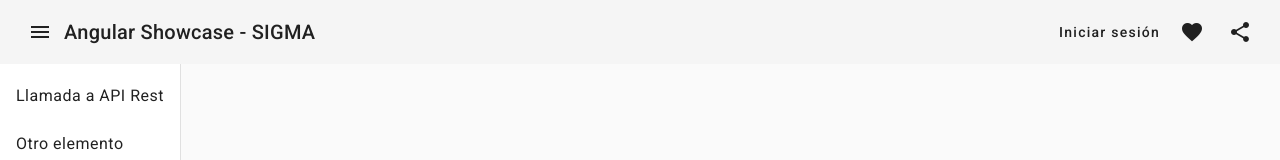
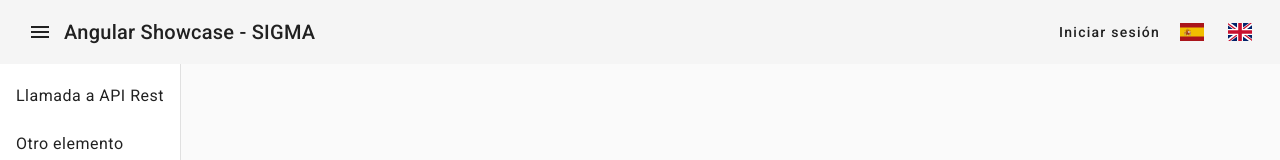
Before and after one commit to famicab/angular-showcase, an Angular app: page /registro in a window 1280 px wide. Shown: the top 160 px of the page. Built offline with nearby package versions, Linux system fonts and the light colour scheme.

Commit message:
Add Flag icons for future Internationalization

```diff
--- a/src/app/app.component.html
+++ b/src/app/app.component.html
@@ -16,11 +16,11 @@
       Iniciar sesión
     </button>
   </ng-template>
-  <button mat-icon-button class="example-icon favorite-icon" aria-label="Example icon-button with heart icon">
-    <mat-icon>favorite</mat-icon>
+  <button mat-icon-button aria-label="Icon-button with spain flag icon">
+    <mat-icon svgIcon="espana"></mat-icon>
   </button>
-  <button mat-icon-button class="example-icon" aria-label="Example icon-button with share icon">
-    <mat-icon>share</mat-icon>
+  <button mat-icon-button aria-label="Icon-button with United Kingdom icon">
+    <mat-icon svgIcon="reino-unido"></mat-icon>
   </button>
 </mat-toolbar>
 <mat-sidenav-container class="container">
--- a/src/app/app.component.ts
+++ b/src/app/app.component.ts
@@ -1,5 +1,7 @@
 import { Component } from '@angular/core';
 import { MatDialog } from '@angular/material/dialog';
+import { MatIconRegistry } from '@angular/material/icon';
+import { DomSanitizer } from '@angular/platform-browser';
 import { LoginComponent } from './login/login.component';
 
 @Component({
@@ -11,10 +13,22 @@ export class AppComponent {
   title = 'angular-showcase';
   isLogged: boolean = false;
   nombreUsuario: string = ''
-  constructor(public dialog: MatDialog){
+  constructor(public dialog: MatDialog,
+    private matIconRegistry: MatIconRegistry,
+    private domSanitizer: DomSanitizer){
    this.isLogged = sessionStorage.getItem('token') !== null ? true: false;
    const usuarioLogin = sessionStorage.getItem('nombre');
    this.nombreUsuario =  usuarioLogin !== null? usuarioLogin: '';
+
+   this.matIconRegistry.addSvgIcon(
+    'espana',
+    this.domSanitizer.bypassSecurityTrustResourceUrl("../assets/images/es.svg")
+   );
+
+   this.matIconRegistry.addSvgIcon(
+    'reino-unido',
+    this.domSanitizer.bypassSecurityTrustResourceUrl("../assets/images/gb.svg")
+   );
   }
 
   openLoginDialog(){
--- a/src/app/modules/shared/shared.module.ts
+++ b/src/app/modules/shared/shared.module.ts
@@ -18,6 +18,7 @@ import { MatRadioModule } from '@angular/material/radio';
 import { MatExpansionModule } from '@angular/material/expansion';
 import { MatDividerModule } from '@angular/material/divider';
 import {MatTableModule} from '@angular/material/table';
+import { MatIconRegistry } from "@angular/material/icon";
 
 const materialModules = [
   MatToolbarModule,
```
Also changed, not shown: src/assets/images/es.svg (added), src/assets/images/gb.svg (added).
